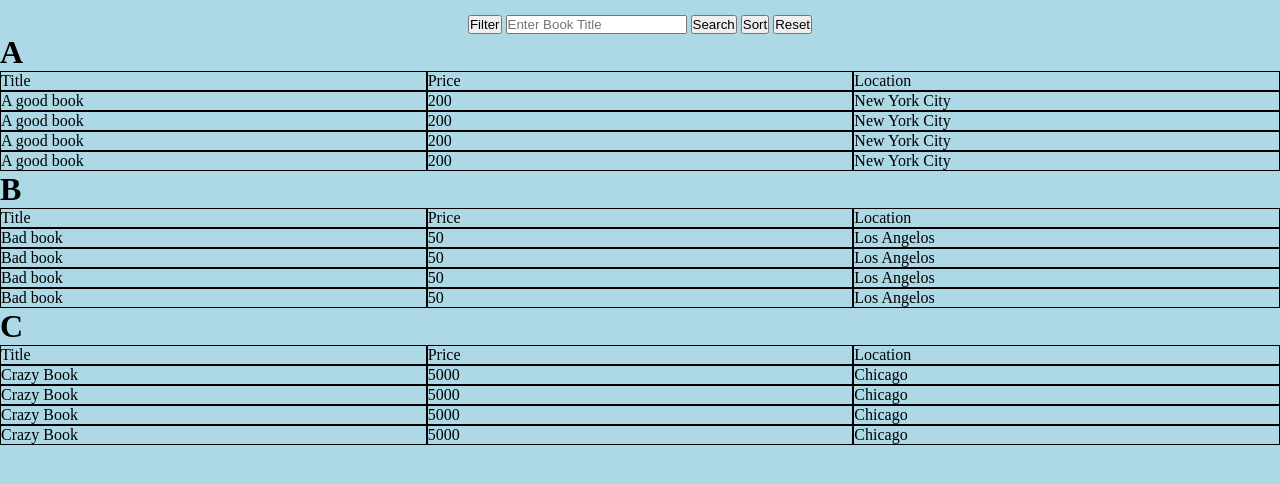
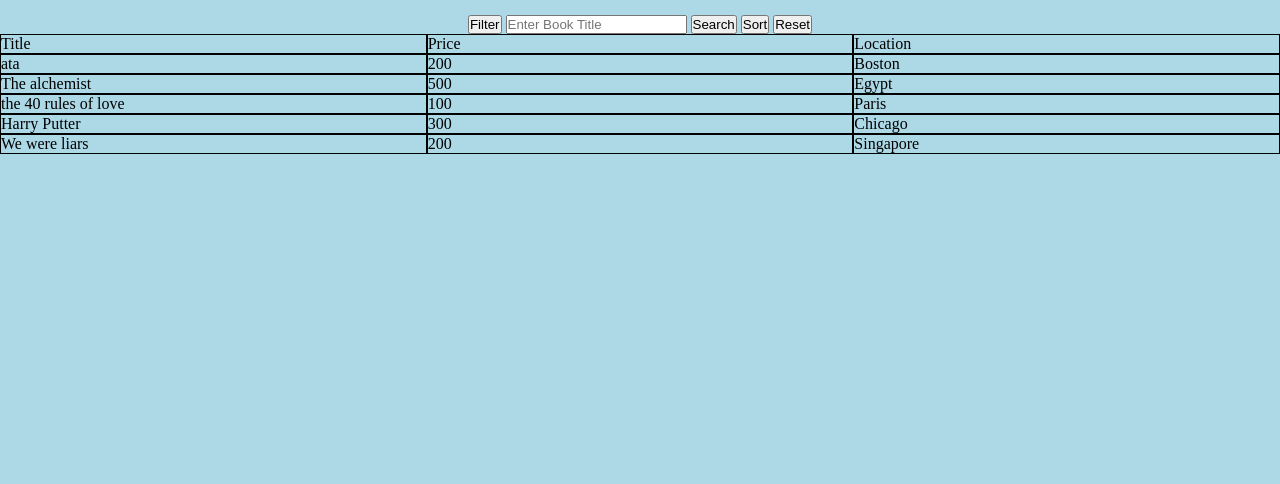
Before and after one commit to Sheharyar977/Sheharyar977.github.io, a plain HTML site: page index.html in a window 1280 px wide. Shown: the part 132-616 px from the top of the page. Drawn offline with Linux system fonts and the light colour scheme.

Commit message:
sort function

```diff
--- a/index.html
+++ b/index.html
@@ -1,17 +1,17 @@
 <!DOCTYPE html>
 <html lang="en">
   <head>
-    <meta charset="UTF-8">
-    <meta http-equiv="X-UA-Compatible" content="IE=edge">
-    <meta name="viewport" content="width=device-width, initial-scale=1.0">
+    <meta charset="UTF-8" />
+    <meta http-equiv="X-UA-Compatible" content="IE=edge" />
+    <meta name="viewport" content="width=device-width, initial-scale=1.0" />
     <title>Catalog</title>
-    <link rel="stylesheet" href="styles.css">
+    <link rel="stylesheet" href="styles.css" />
+    <script src="./src/js/scripts.js" defer></script>
   </head>
   <body>
-    <div class="Header" >
-
+    <div class="Header">
       <nav class="navbar">
-            <ul class="mainnav" >
+        <ul class="mainnav">
           <li>
             <a href="Edit.html"> Edit</a>
           </li>
@@ -26,199 +26,32 @@
           </li>
         </ul>
       </nav>
-<br>
-        <h1 id="title"> Catalog </h1>
-<br>
+      <br />
+      <h1 id="title">Catalog</h1>
+      <br />
       <div id="searchbar">
         <button id="filter" onclick="filter();">Filter</button>
         <label for="search" id="label1" class="cLabel"></label>
         <input type="text" id="search" placeholder="Enter Book Title" />
         <button id="btnFindIt" onclick="searchbar1();">Search</button>
-                <button id="sort" onclick="Sort();">Sort</button>
-                <button id="Reset" onclick="reset1();">Reset</button>
-        </div>
-    </div>
-    <h1 id="a">A</h1>
-
-    <div class="table1">
-        <div id="row0" class="row">
-            <div class="column center ">
-                <span id="span1-1">Title</span>
-            </div>
-            <div class="column center ">
-                <span id="span1-2">Price</span>
-            </div>
-            <div class="column center ">
-                <span id="span1-3">Location</span>
-            </div>
-
-        <div id="row1" class="row">
-            <div class="column center ">
-                <span id="span1-1">A good book</span>
-            </div>
-            <div class="column center ">
-                <span id="span1-2">200</span>
-            </div>
-            <div class="column center ">
-                <span id="span1-3">New York City</span>
-            </div>
-        </div>
-        <div id="row2" class="row">
-            <div class="column center ">
-                <span id="span1-1">A good book</span>
-            </div>
-            <div class="column center ">
-                <span id="span1-2">200</span>
-            </div>
-            <div class="column center ">
-                <span id="span1-3">New York City</span>
-            </div>
-        </div>
-        <div id="row3" class="row">
-            <div class="column center ">
-                <span id="span1-1">A good book</span>
-            </div>
-            <div class="column center ">
-                <span id="span1-2">200</span>
-            </div>
-            <div class="column center ">
-                <span id="span1-3">New York City</span>
-            </div>
-        </div>
-        <div id="row4" class="row">
-            <div class="column center ">
-                <span id="span1-1">A good book</span>
-            </div>
-            <div class="column center ">
-                <span id="span1-2">200</span>
-            </div>
-            <div class="column center ">
-                <span id="span1-3">New York City</span>
+        <button id="sort" onclick="sortBooks();">Sort</button>
+        <button id="Reset" onclick="resetBooks();">Reset</button>
       </div>
     </div>
 
-    </div>
-    <h1 id="b">B</h1>
-
-    <div class="table2">
+    <div id="books" class="table1">
+<!--
         <div id="row0" class="row">
-            <div class="column center ">
+        <div class="column center">
           <span id="span1-1">Title</span>
         </div>
-            <div class="column center ">
+        <div class="column center">
           <span id="span1-2">Price</span>
         </div>
-            <div class="column center ">
+        <div class="column center">
           <span id="span1-3">Location</span>
+        </div> -->
       </div>
-
-        <div id="row1" class="row">
-            <div class="column center ">
-                <span id="span1-1">Bad book</span>
-            </div>
-            <div class="column center ">
-                <span id="span1-2">50</span>
-            </div>
-            <div class="column center ">
-                <span id="span1-3">Los Angelos</span>
-            </div>
-        </div>
-        <div id="row2" class="row">
-            <div class="column center ">
-                <span id="span1-1">Bad book</span>
-            </div>
-            <div class="column center ">
-                <span id="span1-2">50</span>
-            </div>
-            <div class="column center ">
-                <span id="span1-3">Los Angelos</span>
-            </div>
-        </div>
-        <div id="row3" class="row">
-            <div class="column center ">
-                <span id="span1-1">Bad book</span>
-            </div>
-            <div class="column center ">
-                <span id="span1-2">50</span>
-            </div>
-            <div class="column center ">
-                <span id="span1-3">Los Angelos</span>
-            </div>
-        </div>
-        <div id="row4" class="row">
-            <div class="column center ">
-                <span id="span1-1">Bad book</span>
-            </div>
-            <div class="column center ">
-                <span id="span1-2">50</span>
-            </div>
-            <div class="column center ">
-                <span id="span1-3">Los Angelos</span>
-            </div>
-        </div>
-
-
-
-    </div>
-    <h1 id="c">C</h1>
-
-    <div class="table3">
-        <div id="row0" class="row">
-            <div class="column center ">
-                <span id="span1-1">Title</span>
-            </div>
-            <div class="column center ">
-                <span id="span1-2">Price</span>
-            </div>
-            <div class="column center ">
-                <span id="span1-3">Location</span>
-            </div>
-
-        <div id="row1" class="row">
-            <div class="column center ">
-                <span id="span1-1">Crazy Book</span>
-            </div>
-            <div class="column center ">
-                <span id="span1-2">5000</span>
-            </div>
-            <div class="column center ">
-                <span id="span1-3">Chicago</span>
-            </div>
-        </div>
-        <div id="row2" class="row">
-            <div class="column center ">
-                <span id="span1-1">Crazy Book</span>
-            </div>
-            <div class="column center ">
-                <span id="span1-2">5000</span>
-            </div>
-            <div class="column center ">
-                <span id="span1-3">Chicago</span>
-            </div>
-        </div>
-        <div id="row3" class="row">
-            <div class="column center ">
-                <span id="span1-1">Crazy Book</span>
-            </div>
-            <div class="column center ">
-                <span id="span1-2">5000</span>
-            </div>
-            <div class="column center ">
-                <span id="span1-3">Chicago</span>
-            </div>
-        </div>
-        <div id="row4" class="row">
-            <div class="column center ">
-                <span id="span1-1">Crazy Book</span>
-            </div>
-            <div class="column center ">
-                <span id="span1-2">5000</span>
-            </div>
-            <div class="column center ">
-                <span id="span1-3">Chicago</span>
-            </div>
-        </div>
-
     </div>
   </body>
 </html>
--- /dev/null
+++ b/src/js/scripts.js
@@ -0,0 +1,90 @@
+let books = [
+  {
+    title: "ata",
+    location: "Boston",
+    price: 200,
+  },
+  {
+    title: "The alchemist",
+    location: "Egypt",
+    price: 500,
+  },
+  {
+    title: "the 40 rules of love",
+    location: "Paris",
+    price: 100,
+  },
+  {
+    title: "Harry Putter",
+    location: "Chicago",
+    price: 300,
+  },
+  {
+    title: "We were liars",
+    location: "Singapore",
+    price: 200,
+  },
+];
+let Oldbooks = books;
+
+function populateBooks(books) {
+  let BookEl = document.getElementById("books");
+  BookEl.innerHTML = `<div id="row0" class="row">
+    <div class="column center">
+      <span id="span1-1">Title</span>
+    </div>
+    <div class="column center">
+      <span id="span1-2">Price</span>
+    </div>
+    <div class="column center">
+      <span id="span1-3">Location</span>
+    </div>
+  </div>`;
+  for (let i = 0; i < books.length; i++) {
+    let bigdivEl = document.createElement("div");
+    let divTitle = document.createElement("div");
+    let spanTitle = document.createElement("span");
+
+    let divPrice = document.createElement("div");
+    let spanPrice = document.createElement("span");
+    let divLocation = document.createElement("div");
+    let spanLocation = document.createElement("span");
+
+    bigdivEl.classList.add("row");
+    divTitle.classList.add("column");
+    divPrice.classList.add("column");
+    divLocation.classList.add("column");
+
+    divTitle.appendChild(spanTitle);
+    bigdivEl.appendChild(divTitle);
+    bigdivEl.appendChild(divPrice);
+    bigdivEl.appendChild(divLocation);
+
+    divPrice.appendChild(spanPrice);
+    divLocation.appendChild(spanLocation);
+    spanLocation.innerText = books[i].location;
+    spanPrice.innerText = books[i].price;
+    spanTitle.innerText = books[i].title;
+    BookEl.appendChild(bigdivEl);
+  }
+}
+
+function clearBooks() {
+  let BookEl = document.getElementById("books");
+  BookEl.innerHTML = "";
+}
+function sortBooks() {
+  clearBooks();
+  let sortedBooks = JSON.parse(JSON.stringify(books))
+
+  sortedBooks.sort((a, b) => {
+    return a.title.localeCompare(b.title);
+  });
+  populateBooks(sortedBooks);
+}
+
+function resetBooks() {
+    clearBooks();
+    populateBooks(books);
+};
+populateBooks(books);
```
Also changed, not shown: LogIn.html (+3 -1 lines), books.js (added, +27 -0 lines). Lines whose indentation alone changed are shown as unchanged.
